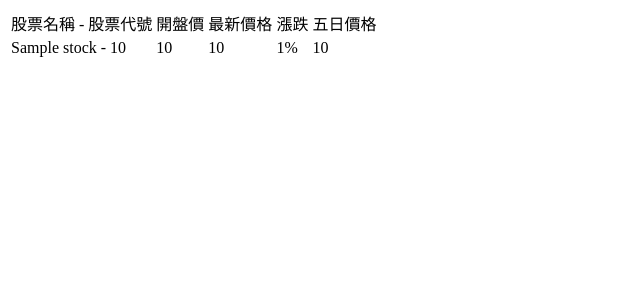
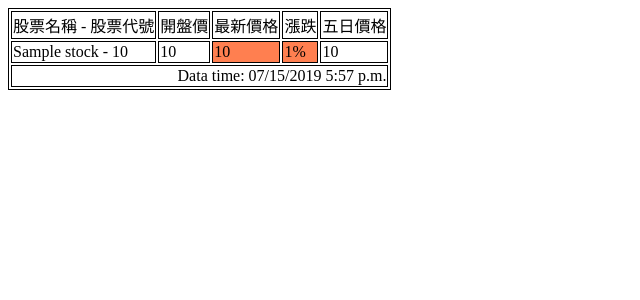
Before and after one commit to SeanChen0617/pytrick, a Django app: template website/stock_monitor/templates/stocks/index.html in a window 1280 px wide. Shown: the top 300 px of the page, without its empty margins (0-640 px from the left). Run offline with Django 3.2, Linux system fonts and the light colour scheme; the template is opened without the code that fills it: most values are stand-ins (such as "Sample title", 1, 10 or a date in 2020).

Commit message:
modify template

```diff
--- a/website/stock_monitor/templates/stocks/index.html
+++ b/website/stock_monitor/templates/stocks/index.html
@@ -1,3 +1,8 @@
+<style type="text/css">
+	table, tr, td {
+	    border: 1px solid black;
+	}
+</style>
 {% if result %}
 	<table>
 		<tr>
@@ -11,11 +16,19 @@
 			<tr>
 				<td>{{stock.stock_name}} - {{stock.stock_code}}</td>
 				<td>{{stock.stock_open_price}}</td>
-				<td>{{stock.stock_latest_price}}</td>
-				<td>{{stock.percentage}}%</td>
+				{% if stock.stock_latest_price >= stock.stock_open_price %}
+					<td style="background-color: coral;">{{stock.stock_latest_price}}</td>
+					<td style="background-color: coral;">{{stock.percentage}}%</td>
+				{% else %}
+					<td style="background-color: lightgreen;">{{stock.stock_latest_price}}</td>
+					<td style="background-color: lightgreen;">{{stock.percentage}}%</td>
+				{% endif %}
 				<td>{{stock.stock_price}}</td>
 			</tr>
 		{% endfor %}
+		<tr>
+			<td colspan="5" style="text-align: right;">Data time: {% now "SHORT_DATETIME_FORMAT" %}</td>
+		</tr>
 	</table>
 {% else %}
 	<p>No stocks are under monitored now.</p>
```
Also changed, not shown: website/db.sqlite3.
